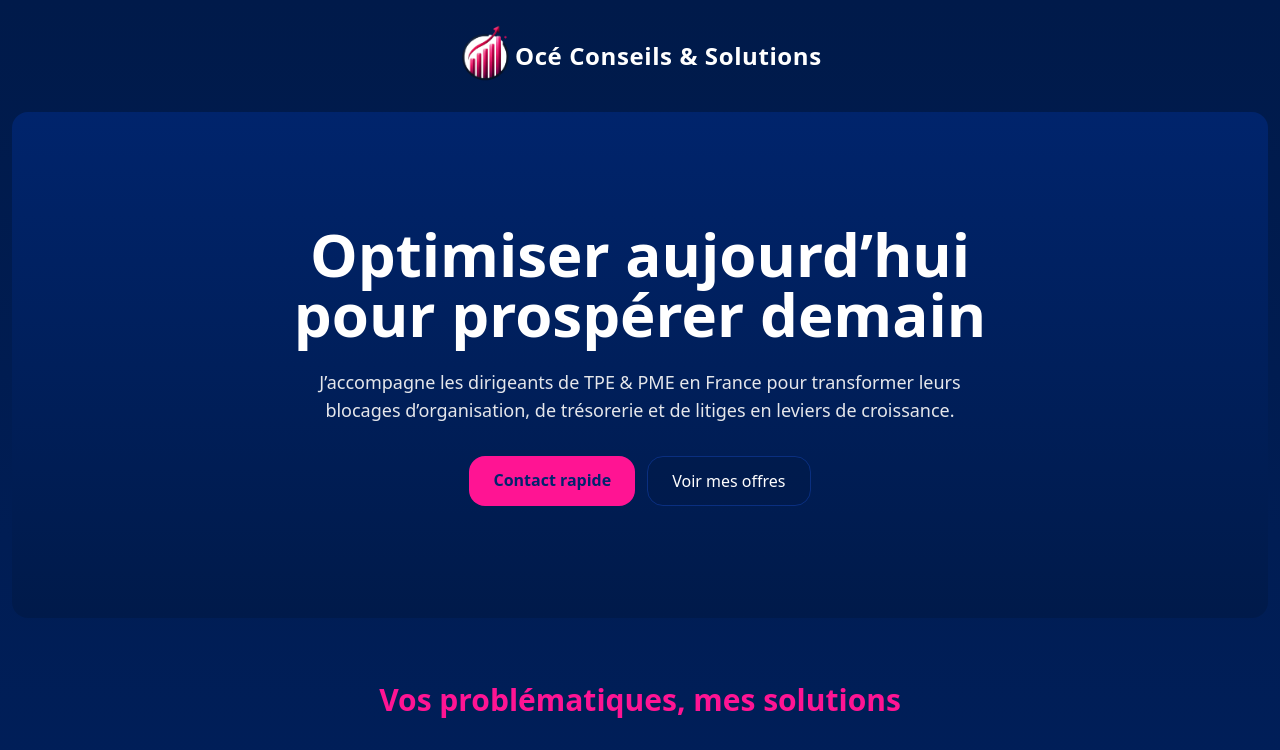
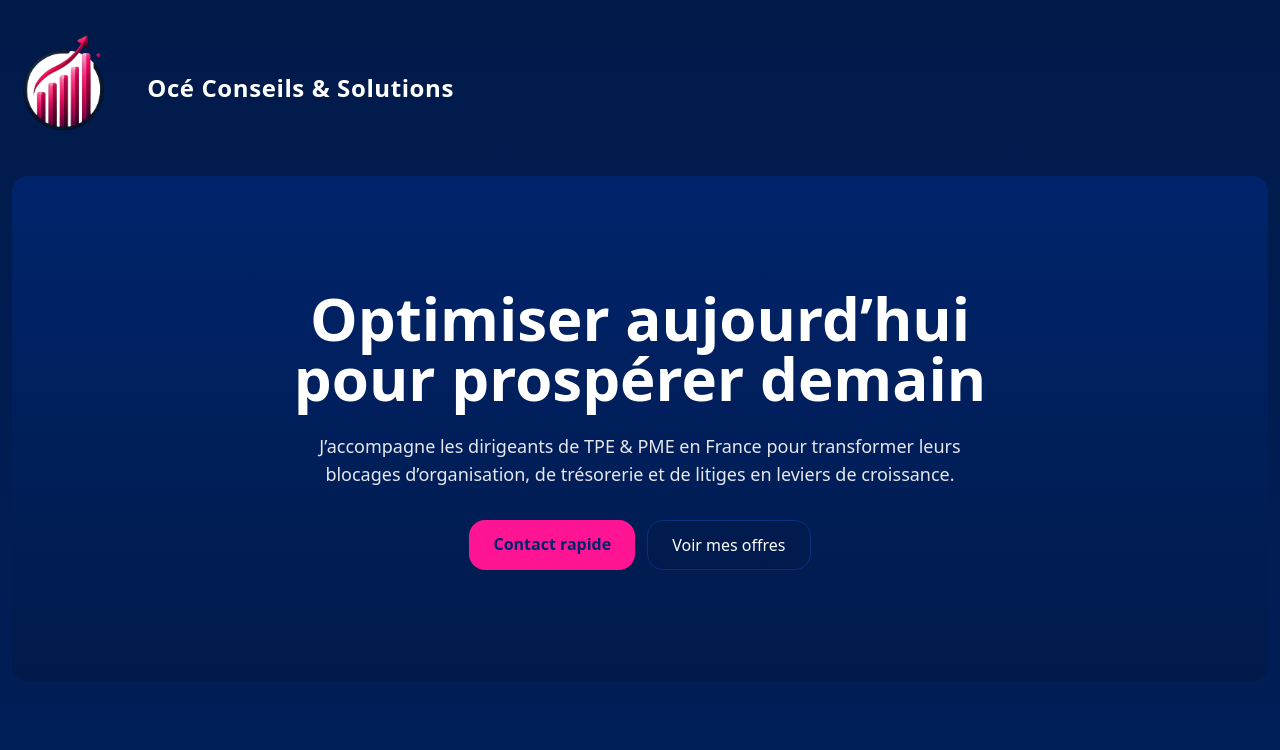
Before and after one commit to azadrius/OCSite, a Next.js app: page / in a window 1280 px wide. Shown: the top 750 px of the page. Built offline with nearby package versions, Linux system fonts and the light colour scheme.

Commit message:
Modif logo

```diff
--- a/pages/index.js
+++ b/pages/index.js
@@ -138,8 +138,12 @@ const SEOHiddenKeywords = ({ keywords }) => (
  * Sections (pass global mobile‑first)
  ************************/
 const SiteHeader = ({ logoSrc, enterprise }) => (
-  <header className="w-full py-4 sm:py-6 px-4 flex items-center justify-center">
-    <img src={logoSrc} alt="Logo entreprise" className="h-12 sm:h-16 object-contain" />
+  <header className="w-full py-6 sm:py-8 px-4 flex items-center justify-center sm:justify-start gap-4 sm:gap-8">
+      <img
+        src={logoSrc}
+        alt="Logo entreprise"
+        className="h-20 sm:h-28 object-contain"
+      />
     <h1 className="text-lg sm:text-2xl font-bold text-white tracking-wide">{enterprise}</h1>
   </header>
 );
```
